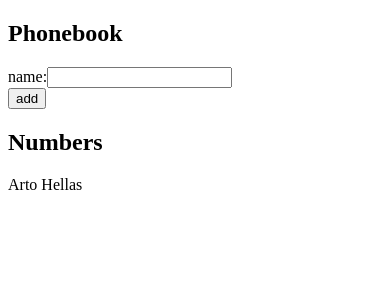
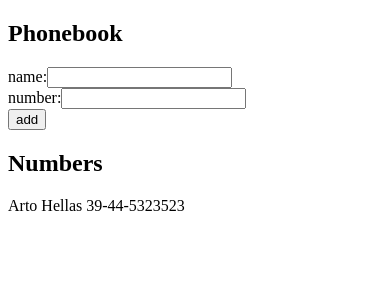
Before and after one commit to 66hakeem/FullStackOpen, a React (Vite) app in the folder part_2/phonebook/: page / in a window 390 px wide. Shown: the top 300 px of the page. Built offline with nearby package versions, Linux system fonts and the light colour scheme.

Commit message:
The Phonebook Step 2

```diff
--- a/part_2/phonebook/src/App.jsx
+++ b/part_2/phonebook/src/App.jsx
@@ -4,35 +4,45 @@ import Person from './components/Person'
 
 const App = () => {
   const [persons, setPersons] = useState([
-    { name: 'Arto Hellas' }
+    { name: 'Arto Hellas', number: '39-44-5323523' }
   ])
   const [newName, setNewName] = useState('')
+  const [newNumber, setNewNumber] = useState('')
 
-  const addName = (event) => {
+  const addDetails= (event) => {
     event.preventDefault()
 
     if (persons.some(person => person.name.toLowerCase() === newName.toLowerCase())) {
       alert(`${newName} is already added to the phonebook`)
-      return;
+      return
     }
 
     const nameObject = {
-      name: newName
+      name: newName,
+      number: newNumber
     }
     setPersons(persons.concat(nameObject))
     setNewName('')
+    setNewNumber('')
 
   }
 
   return (
     <div>
       <h2>Phonebook</h2>
-      <form onSubmit={addName}>
+      <form onSubmit={addDetails}>
         <div>
           name:
           <input
             value={newName}
             onChange={(e) => setNewName(e.target.value)}
+          />
+        </div>
+        <div>
+          number:
+          <input
+            value={newNumber}
+            onChange= {(e) => setNewNumber(e.target.value)}
           />
         </div>
         <div>
--- a/part_2/phonebook/src/components/Person.jsx
+++ b/part_2/phonebook/src/components/Person.jsx
@@ -1,6 +1,6 @@
 const Person = ({person}) => {
     return (
-        <p>{person.name}</p>
+        <p>{person.name} {person.number}</p>
     )
 }
 
```
